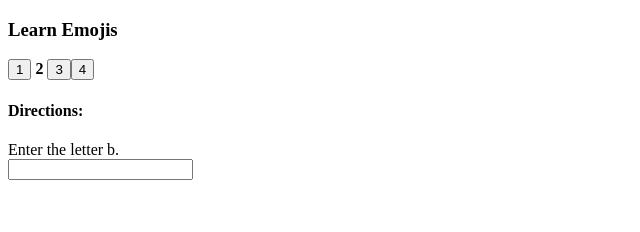
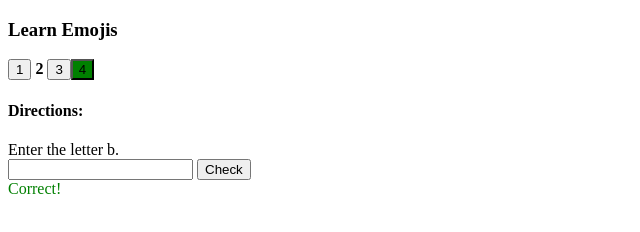
Before and after one commit to marthayq/sam-python-logging, a plain HTML site: page sam-app/hello_world/index.html in a window 1280 px wide. Shown: the whole page, without its empty margins (0-640 px from the left). Drawn offline with nearby package versions, Linux system fonts and the light colour scheme.

Commit message:
Added check function to GUI

```diff
--- a/sam-app/hello_world/index.html
+++ b/sam-app/hello_world/index.html
@@ -26,7 +26,9 @@
       <h4>Directions:</h4>
         {{directions[currentProblem]}}
       <br/>
-      <input v-model="givens[currentProblem]"> <br/>
+      <input v-model="givens[currentProblem]">
+      <button @click="check()">Check</button>
+      <br/>
       <span v-if="isComplete(currentProblem)"
             style="color:green">
         Correct!
--- a/sam-app/hello_world/main.js
+++ b/sam-app/hello_world/main.js
@@ -20,11 +20,18 @@ var app = new Vue({
       2: "b",
       3: "c",
       4: "d"
+    },
+    correct:{
+      1: false,
+      2: true,
+      3: false,
+      4: true
     }
   },
   methods: {
     isComplete: function(problem) {
-      return this.givens[problem] === this.solutions[problem];
+      return this.correct[problem];
     }
   }
+
 });
```
Also changed, not shown: 1 other file.
